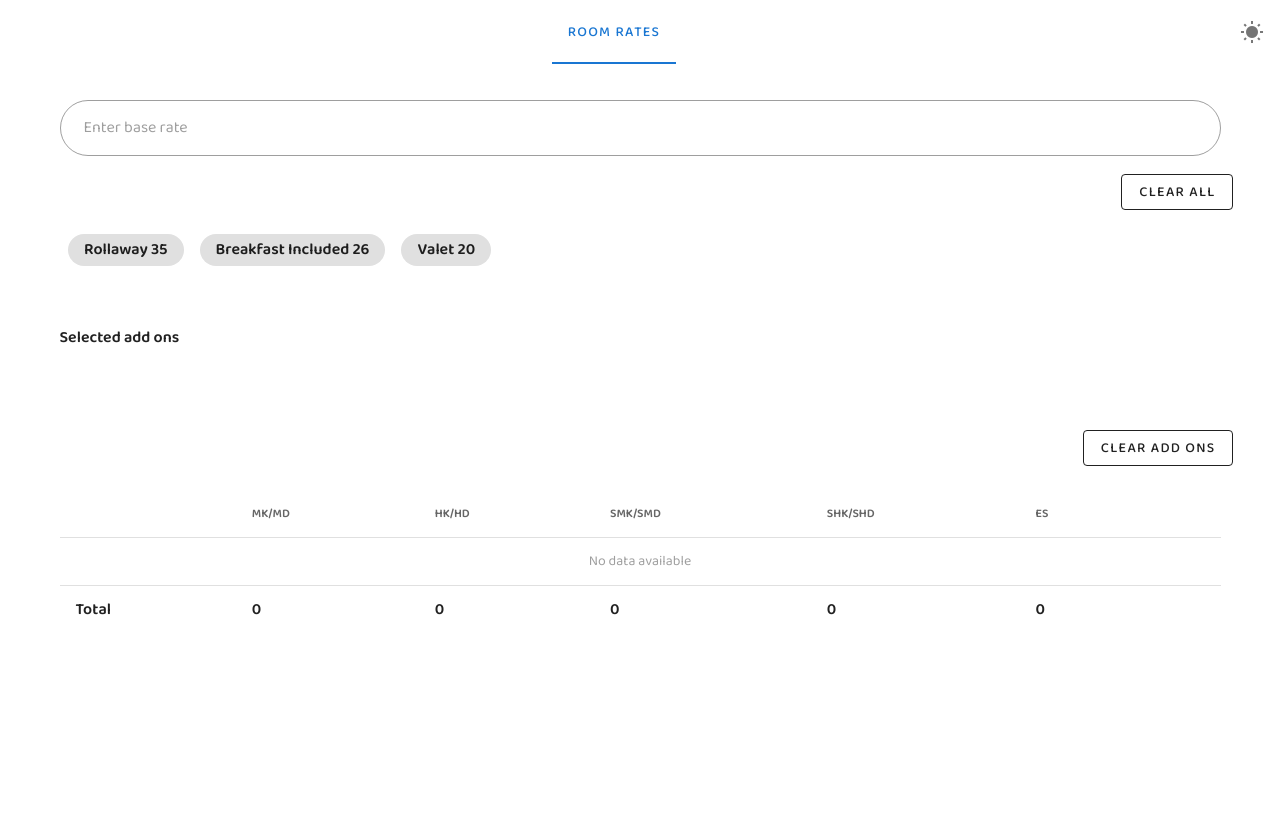
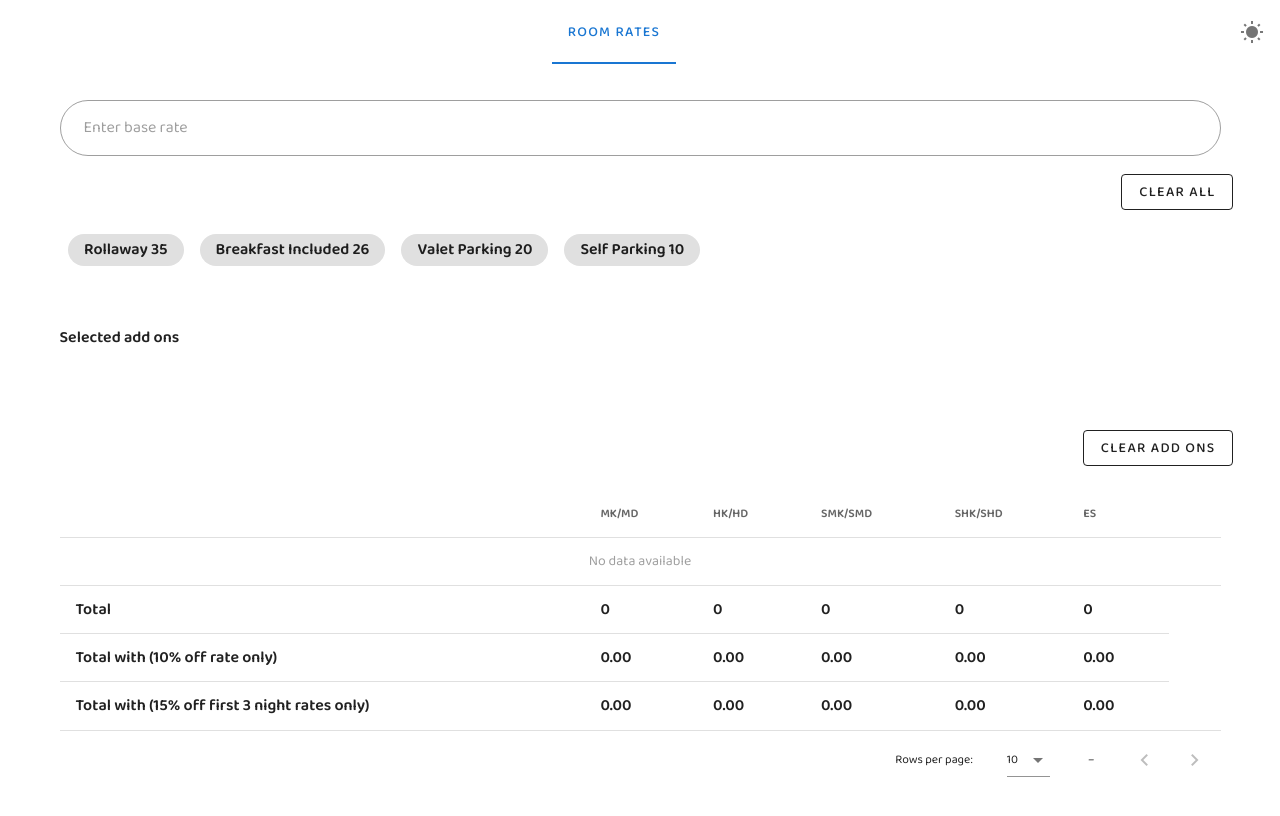
Before and after one commit to tarvingill/porter, a Vue app: page / in a window 1280 px wide. Shown: the top 816 px of the page. Built offline with nearby package versions, Linux system fonts and the light colour scheme.

Commit message:
stay 2 and stay 3 specials added as rows

```diff
--- a/src/components/CalcRoomRates.vue
+++ b/src/components/CalcRoomRates.vue
@@ -55,12 +55,7 @@
 			</v-row>
 
 			<!-- Table of nights and room rates  -->
-      <v-data-table
-        class="data-table"
-        hide-default-footer
-        :items="items"
-        :headers="headers"
-      >
+			<v-data-table class="data-table" :items="items" :headers="headers">
 				<!-- Total room rate for the arbitrary number of nights -->
 				<template slot="body.append">
 					<tr class="total-style">
@@ -72,7 +67,7 @@
 				</template>
 
 				<!-- Total room rates divided by number of nights (average) -->
-        <template v-if="nightNumber > 1" slot="body.append">
+				<template v-if="this.items.length > 1" slot="body.append">
 					<tr class="average-style">
 						<th><h3>Average</h3></th>
 						<th v-for="average in averages" :key="average.name">
@@ -80,6 +75,31 @@
 						</th>
 					</tr>
 				</template>
+
+				<!-- Stay 2 Save 10%  -->
+				<template slot="body.append">
+					<tr class="average-style">
+						<th><h3>Total with (10% off rate only)</h3></th>
+						<th v-for="average in averages" :key="average.name">
+							<h2>
+								{{ tenPercentOffRate(average.name) }}
+							</h2>
+						</th>
+					</tr>
+				</template>
+
+				<!-- Stay 3 Save 15% -->
+				<template slot="body.append">
+					<tr class="average-style">
+						<th><h3>Total with (15% off first 3 night rates only)</h3></th>
+						<th v-for="average in averages" :key="average.name">
+							<h2>
+								{{ fifteenPercentOffRate(average.name) }}
+							</h2>
+						</th>
+					</tr>
+				</template>
+
 				<!-- Delete button for each night in array -->
 				<template v-slot:[`item.actions`]="{ item }">
 					<v-btn @click="removeRate(item)" icon>
@@ -96,66 +116,71 @@ export default {
 	data() {
 		return {
 			baseRate: null,
+			editedIndex: null,
+			editedItem: null,
+			totalRate: null,
 			nightNumber: 1,
-      editedIndex: -1,
-      totalRate: null,
 			items: [],
 			values: [],
 			headers: [
-        { value: "name" },
-        { text: "MK/MD", value: "mkVal", sortable: false },
-        { text: "HK/HD", value: "hkVal", sortable: false },
-        { text: "SMK/SMD", value: "smkVal", sortable: false },
-        { text: "SHK/SHD", value: "shkVal", sortable: false },
-        { text: "ES", value: "esVal", sortable: false },
-        { value: "actions", sortable: false },
+				{ value: 'name', sortable: true },
+				{ text: 'MK/MD', value: 'mkVal', sortable: false },
+				{ text: 'HK/HD', value: 'hkVal', sortable: false },
+				{ text: 'SMK/SMD', value: 'smkVal', sortable: false },
+				{ text: 'SHK/SHD', value: 'shkVal', sortable: false },
+				{ text: 'ES', value: 'esVal', sortable: false },
+				{ value: 'actions', sortable: false },
 			],
 			rooms: [
 				{
-          name: "Rollaway",
-          rate: "35",
+					name: 'Rollaway',
+					rate: '35',
 				},
 				{
-          name: "Breakfast Included",
-          rate: "26",
+					name: 'Breakfast Included',
+					rate: '26',
 				},
 				{
-          name: "Valet",
-          rate: "20",
+					name: 'Valet Parking',
+					rate: '20',
+				},
+				{
+					name: 'Self Parking',
+					rate: '10',
 				},
 			],
 			totals: [
 				{
-          name: "mkVal",
+					name: 'mkVal',
 				},
 				{
-          name: "hkVal",
+					name: 'hkVal',
 				},
 				{
-          name: "smkVal",
+					name: 'smkVal',
 				},
 				{
-          name: "shkVal",
+					name: 'shkVal',
 				},
 				{
-          name: "esVal",
+					name: 'esVal',
 				},
 			],
 			averages: [
 				{
-          name: "mkVal",
+					name: 'mkVal',
 				},
 				{
-          name: "hkVal",
+					name: 'hkVal',
 				},
 				{
-          name: "smkVal",
+					name: 'smkVal',
 				},
 				{
-          name: "shkVal",
+					name: 'shkVal',
 				},
 				{
-          name: "esVal",
+					name: 'esVal',
 				},
 			],
 		};
@@ -168,9 +193,10 @@ export default {
 	},
 	methods: {
 		addRate() {
+			this.nightNumber = this.items.length + 1;
 			if (this.baseRate > 0) {
 				this.items.push({
-          name: "Night",
+					name: `Night ${this.nightNumber}`,
 					mkVal: Number(this.baseRate),
 					smkVal: this.baseRate > 0 ? Number(this.baseRate) + Number(20) : null,
 					hkVal: this.baseRate > 0 ? Number(this.baseRate) + Number(35) : null,
@@ -198,20 +224,20 @@ export default {
 			// const duplicateIndex = this.values
 			//   .map((item) => item.roomName)
 			//   .indexOf(newItem[0].name);
+			this.findAddOn();
+		},
+		findAddOn() {
+			const map1 = this.values.map((addOn) => {
+				if (addOn.roomName === 'Valet') {
+					let valetCounter = 0;
+					valetCounter++;
+					console.log(valetCounter);
+				}
+			});
 		},
 		removeRate(item) {
 			this.editedIndex = this.items.indexOf(item);
-      this.editedItem = Object.assign({}, item);
 			this.items.splice(this.editedIndex, 1);
-      this.closeDelete();
-      this.nightNumber--;
-      console.log(this.items);
-    },
-    closeDelete() {
-      this.$nextTick(() => {
-        this.editedItem = Object.assign({}, this.defaultItem);
-        this.editedIndex = -1;
-      });
 		},
 		removeAllValues() {
 			this.baseRate = null;
@@ -249,9 +275,33 @@ export default {
 			averagedVal = finalVal / this.items.length;
 			return averagedVal.toPrecision(5);
 		},
+		tenPercentOffRate(key) {
+			let sumVal;
+			let finalVal;
+			let roomVal;
+			let percentVal;
+			sumVal = this.items.reduce((a, b) => a + (b[key] || 0), 0);
+			percentVal = Number(0.1) * Number(sumVal);
+			roomVal = sumVal - percentVal;
+			finalVal = roomVal + this.totalRate;
+			return finalVal.toPrecision(3);
+		},
+		fifteenPercentOffRate(key) {
+			let sumVal;
+			let finalVal;
+			let roomVal;
+			let percentVal;
+			let rangeOfVals = this.items.slice(0, 3);
+			sumVal = rangeOfVals.reduce((a, b) => a + (b[key] || 0), 0);
+			percentVal = Number(0.15) * Number(sumVal);
+			roomVal = sumVal - percentVal;
+			finalVal = roomVal + this.totalRate;
+			return finalVal.toPrecision(3);
+		},
 	},
 };
-</script>>
+</script>
+>
 
 <style scoped>
 * {
```
Lines whose indentation alone changed are shown as unchanged.
